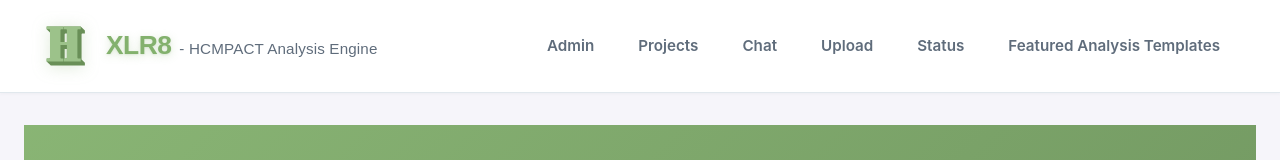
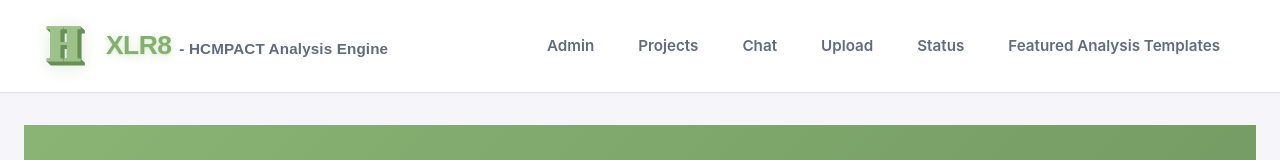
Before and after one commit to scottshowers/xlr8, a React (Vite) app in the folder frontend/: page / in a window 1280 px wide. Shown: the top 160 px of the page. Built offline with nearby package versions, Linux system fonts and the light colour scheme; no server answers.

Commit message:
Update App.jsx

```diff
--- a/frontend/src/App.jsx
+++ b/frontend/src/App.jsx
@@ -113,7 +113,7 @@ function Navigation() {
               <span style={{
                 fontFamily: "'Manrope', sans-serif",
                 fontSize: '0.95rem',
-                fontWeight: '500',
+                fontWeight: '600',
                 color: '#5f6c7b',
                 letterSpacing: '0.01em'
               }}>
```
